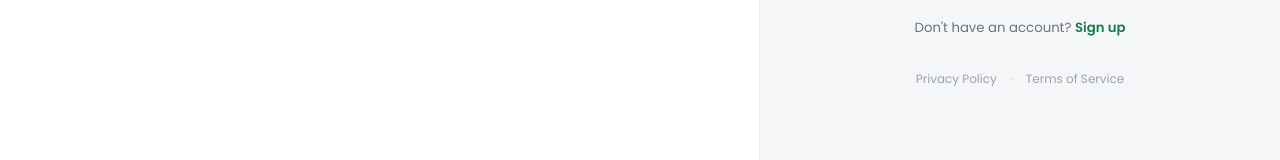
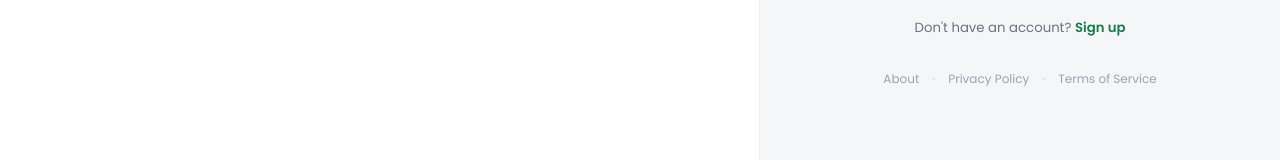
Before and after one commit to amysidra/newadminyiss, a Next.js app: page / in a window 1280 px wide. Shown: the part 560-720 px from the top of the page. Built offline with nearby package versions, Linux system fonts and the light colour scheme; no server answers.

Commit message:
feat: implement dashboard layout and landing page components

```diff
--- a/app/dashboard/dashboard-layout-client.tsx
+++ b/app/dashboard/dashboard-layout-client.tsx
@@ -1,6 +1,6 @@
 "use client";
 
-import React, { useState } from "react";
+import React, { useState, useEffect } from "react";
 import Link from "next/link";
 import { usePathname } from "next/navigation";
 import {
@@ -29,6 +29,10 @@ export default function DashboardLayoutClient({
   const [isSidebarOpen, setIsSidebarOpen] = useState(false);
   const pathname = usePathname();
   const { theme } = useTheme();
+
+  useEffect(() => {
+    setIsSidebarOpen(false);
+  }, [pathname]);
 
   function getLinkClass(path: string) {
     return pathname === path
--- a/app/dashboard/page.tsx
+++ b/app/dashboard/page.tsx
@@ -11,7 +11,7 @@ export default function DashboardPage() {
         </div>
       </div>
 
-      <h1 className="mt-10 text-3xl font-bold text-slate-800 dark:text-white tracking-tight">
+      <h1 className="mt-10 text-3xl font-bold text-slate-800 dark:text-white tracking-tight text-center">
         Selamat Datang di Dashboard
       </h1>
 
--- a/app/page.tsx
+++ b/app/page.tsx
@@ -253,6 +253,10 @@ function LoginPageInner() {
           </p>
 
           <div className="legal-links">
+            <a href="/about" className="legal-link">
+              About
+            </a>
+            <span className="legal-dot">•</span>
             <a href="/privacy" className="legal-link">
               Privacy Policy
             </a>
```
